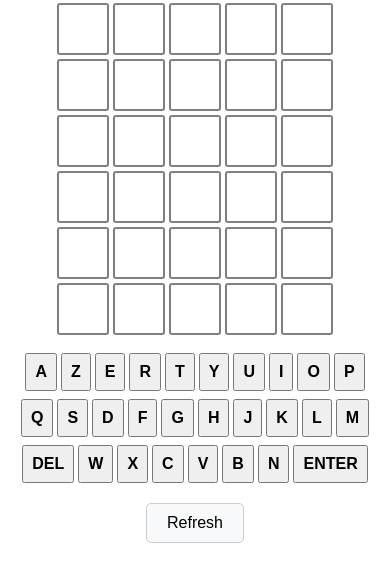
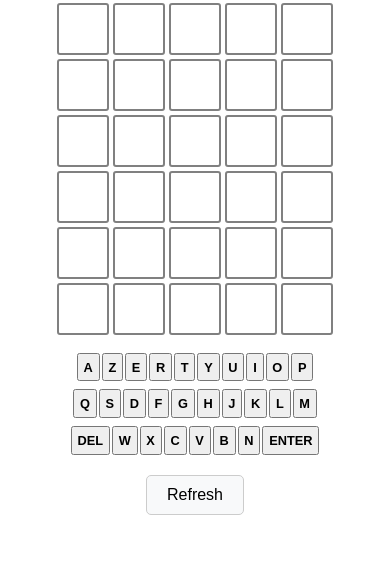
Before and after one commit to JoeGustinien/make-matinik, a website with bundled scripts: page docs/index.html in a window 390 px wide. Shown: the part 79-660 px from the top of the page. Built offline with nearby package versions, Linux system fonts and the light colour scheme.

Commit message:
test  responsive

```diff
--- a/docs/style.css
+++ b/docs/style.css
@@ -63,3 +63,11 @@ h1 {
     border-radius: 5px;
     margin-top: 20px;
 }
+
+@media (max-width: 768px) {
+  .keyboard-button {
+      font-size: 0.8rem;  /* Réduire la taille de la police */
+      padding: 0.3rem;    /* Réduire le padding */
+      margin: 0 1px;      /* Réduire la marge */
+  }
+}
```
